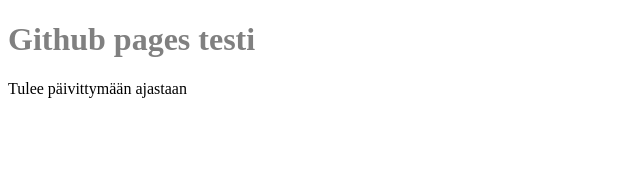
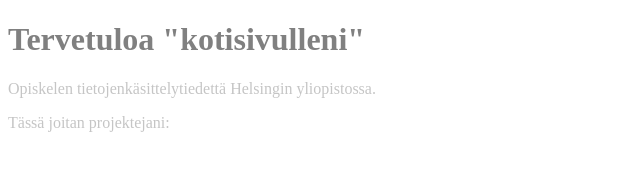
Before and after one commit to AlluSu/ghpages, a plain HTML site: page index.html in a window 1280 px wide. Shown: the whole page, without its empty margins (0-640 px from the left). Drawn offline with Linux system fonts and the light colour scheme.

Commit message:
Päivitetty yhteystiedot

```diff
--- a/css/styles.css
+++ b/css/styles.css
@@ -1,3 +1,7 @@
 h1 {
   color: grey;
 }
+
+body {
+  color: #c5c5c5;
+}
--- a/index.html
+++ b/index.html
@@ -12,8 +12,19 @@
 </head>
 
 <body>
-  <h1>Github pages testi</h1>
-  <p>Tulee päivittymään ajastaan</p>
+  <h1>Tervetuloa "kotisivulleni"</h1>
+  <div>
+    <p>
+      Opiskelen tietojenkäsittelytiedettä Helsingin yliopistossa.
+    </p>
+    <p>
+      <link href="https://www.linkedin.com/in/aleksi-suuronen-1428aa17b/" linkedIn/>
+    </p>
+  </div>
+  <div>
+    <p>Tässä joitan projektejani:</p>
+    <link href="https://github.com/AlluSu" GitHub/>
+  </div>
 </body>
 
 </html>
```
